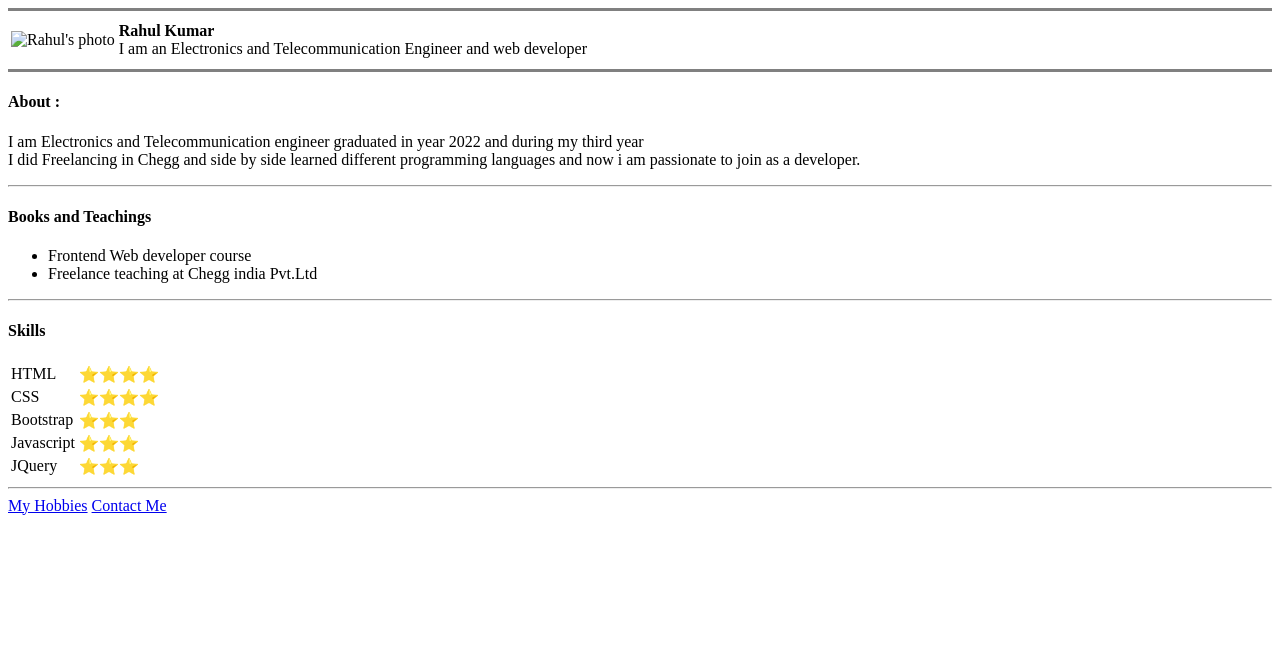
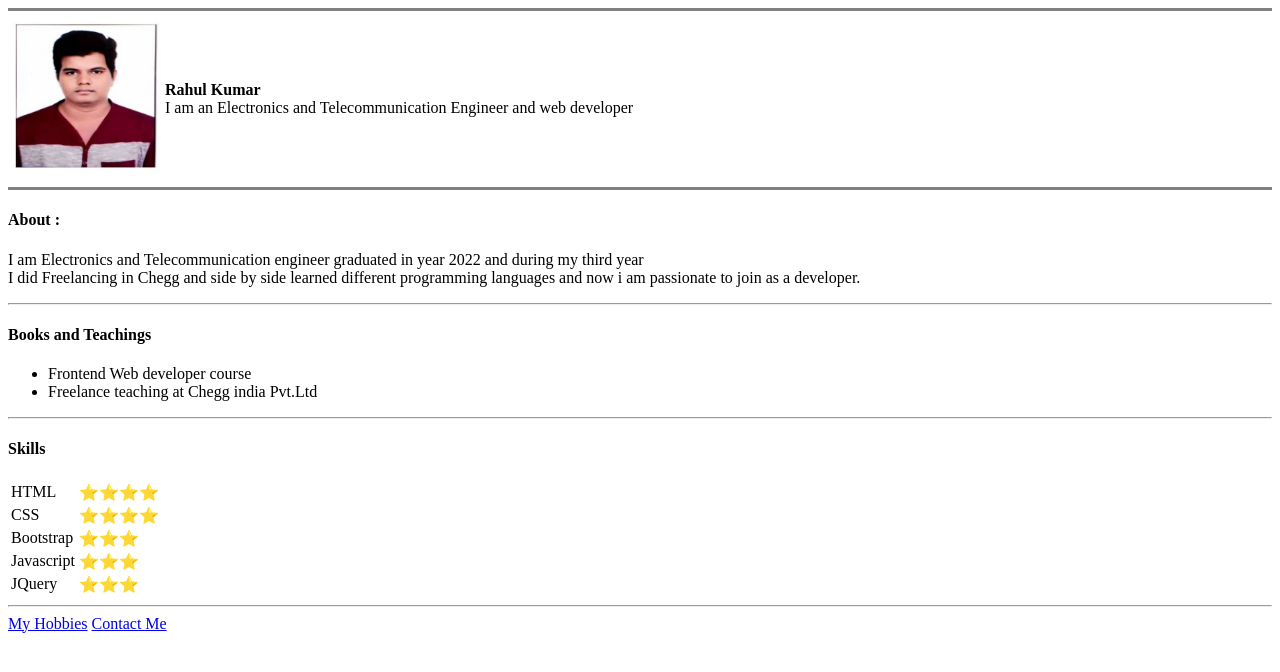
Before and after one commit to Rahul-Kumar-Github/CV, a plain HTML site: page index.html in a window 1280 px wide. Drawn offline with Linux system fonts and the light colour scheme.

Commit message:
Update index.html

```diff
--- a/index.html
+++ b/index.html
@@ -9,7 +9,7 @@
 <hr size= "3"  noshade >
 <table>
   <tr>
-    <td> <img src="image/photo.jpg.JPG" alt="Rahul's photo" srcset height="150" srcset width="150">  </td>
+    <td> <img src="image/photo.JPG" alt="Rahul's photo" srcset height="150" srcset width="150">  </td>
     <td>  <strong> Rahul Kumar </strong><br >I am an Electronics and Telecommunication Engineer
     and web developer  </td>
   </tr>
```
